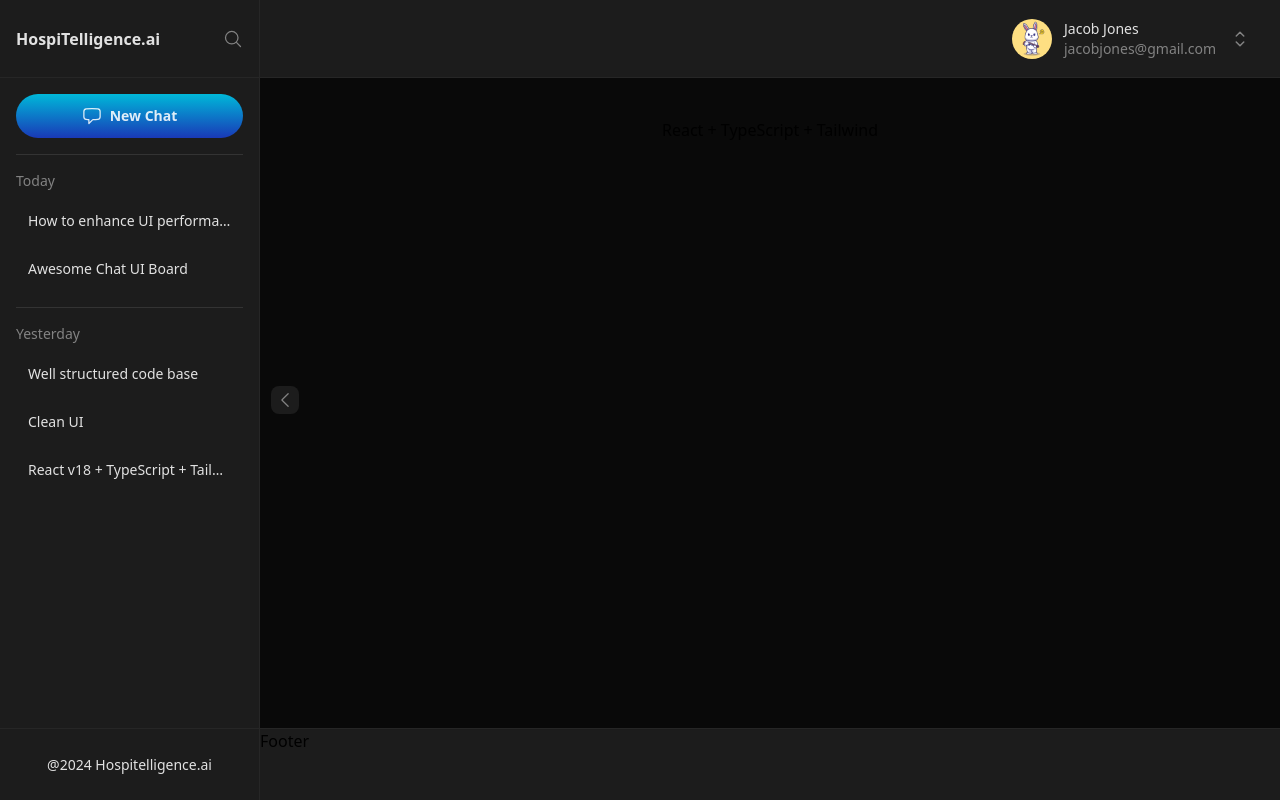
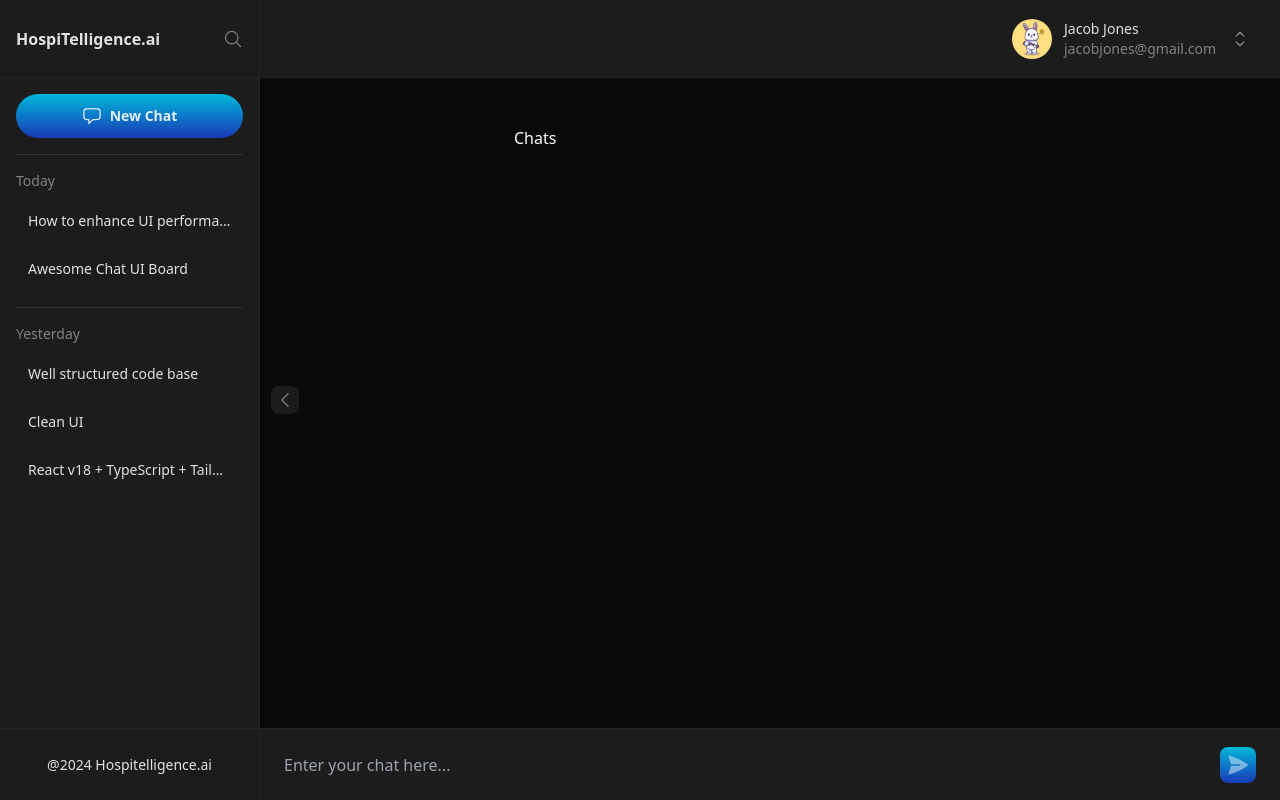
Before and after one commit to codyguru/chat-ai-board, a React (Vite) app: page / in a window 1280 px wide. Built offline with nearby package versions, Linux system fonts and the light colour scheme.

Commit message:
feat: complete basic footer

```diff
--- a/src/layouts/MainLayout.tsx
+++ b/src/layouts/MainLayout.tsx
@@ -2,9 +2,8 @@ import React, { useEffect } from 'react';
 import { Outlet } from 'react-router-dom';
 
 import Header from 'layouts/header';
-import Footer from 'layouts/footer';
 import Drawer from 'layouts/drawer';
-import { HEADER, FOOTER } from 'constants/config.ts';
+import { HEADER } from 'constants/config.ts';
 import useResponsive from 'hooks/useResponsive.ts';
 import { useThemeContext } from 'theme/ThemeContext.tsx';
 
@@ -28,12 +27,11 @@ const MainLayout: React.FC = () => {
       <div className="flex flex-col w-full flex-grow bg-grey-900">
         <Header />
         <main
-          className="container mx-auto relative flex flex-col overflow-auto  h-full"
-          style={{ maxHeight: `calc(100vh - ${HEADER.H_MAIN_DESKTOP + FOOTER.H_MAIN_DESKTOP}px)` }}
+          className="relative flex flex-col overflow-auto  h-full"
+          style={{ maxHeight: `calc(100vh - ${HEADER.H_MAIN_DESKTOP}px)` }}
         >
           <Outlet />
         </main>
-        <Footer />
       </div>
     </div>
   );
--- a/src/layouts/footer/index.tsx
+++ /dev/null
@@ -1,17 +0,0 @@
-import React from 'react';
-import { FOOTER } from 'constants/config.ts';
-
-const Footer: React.FC = () => {
-  return (
-    <div
-      className="bg-grey-800 border-t border-t-grey-700 w-full"
-      style={{
-        minHeight: `${FOOTER.H_MAIN_DESKTOP}px`,
-      }}
-    >
-      Footer
-    </div>
-  );
-};
-
-export default Footer;
--- a/src/pages/index.tsx
+++ b/src/pages/index.tsx
@@ -1,7 +1,23 @@
 import React from 'react';
+import Footer from 'sections/footer';
+import { FOOTER, HEADER } from 'constants/config.ts';
 
 const IndexPage: React.FC = () => {
-  return <div className="text-center mt-10">React + TypeScript + Tailwind</div>;
+  const handleSendMessage = (message: string) => {};
+
+  return (
+    <div className="flex flex-col w-full">
+      <div
+        className="overflow-y-auto px-6 py-6 md:px-9 md:py-12"
+        style={{ height: `calc(100vh - ${HEADER.H_MAIN_DESKTOP + FOOTER.H_MAIN_DESKTOP}px)` }}
+      >
+        <div className="max-w-lg mx-auto">
+          <p className="text-white">Chats</p>
+        </div>
+      </div>
+      <Footer onSendMessage={handleSendMessage} />
+    </div>
+  );
 };
 
 export default IndexPage;
--- /dev/null
+++ b/src/sections/footer/index.tsx
@@ -0,0 +1,37 @@
+import React, { useState } from 'react';
+import { FOOTER } from 'constants/config.ts';
+import { PaperAirplaneIcon } from '@heroicons/react/24/solid';
+
+export interface IFooterProps {
+  onSendMessage: (message: string) => void;
+}
+
+const Footer: React.FC<IFooterProps> = ({ onSendMessage }) => {
+  const [message, setMessage] = useState<string>('');
+
+  return (
+    <div
+      className="bg-grey-800 border-t border-t-grey-700 w-full flex flex-row relative"
+      style={{
+        minHeight: `${FOOTER.H_MAIN_DESKTOP}px`,
+      }}
+    >
+      <input
+        type="text"
+        className="w-full bg-grey-800 focus:outline-none pl-4 md:pl-6 pr-16 md:pr-20 text-secondary placeholder:font-thin"
+        placeholder="Enter your chat here..."
+        value={message}
+        onChange={(e) => setMessage(e.target.value)}
+      />
+      <div
+        role="button"
+        className="absolute top-1/2 -translate-y-1/2 right-4 md:right-6 w-9 h-9 bg-base-gradient rounded-primary z-[999] flex items-center justify-center"
+        onClick={() => onSendMessage(message)}
+      >
+        <PaperAirplaneIcon className="text-secondary w-6 h-6 hover:text-primary" />
+      </div>
+    </div>
+  );
+};
+
+export default Footer;
```
